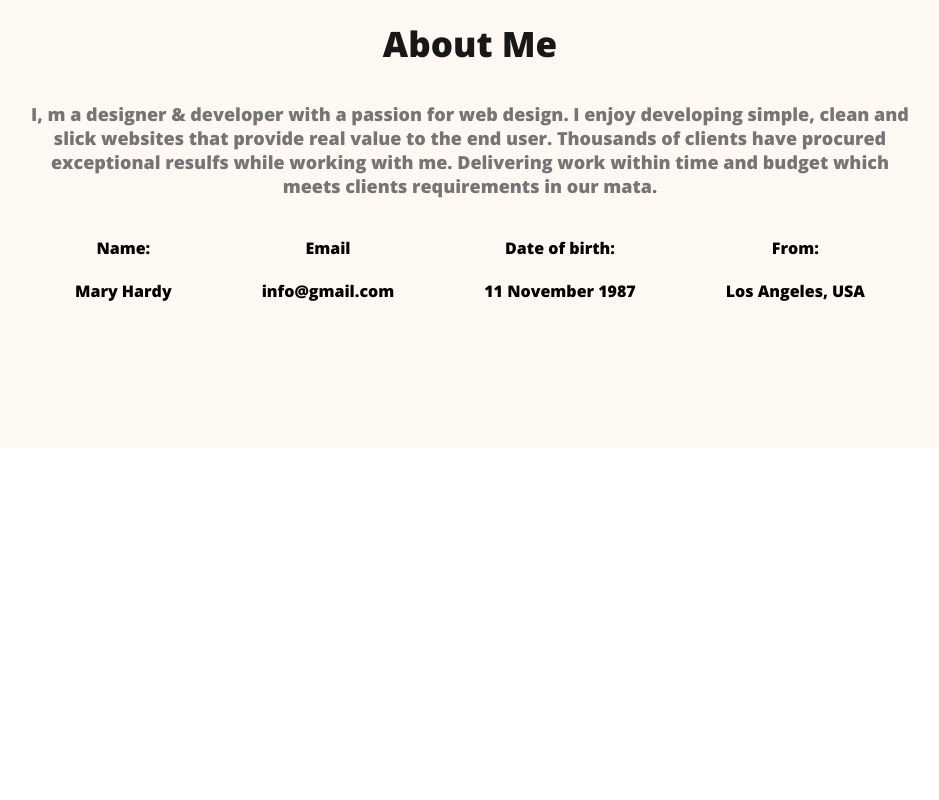
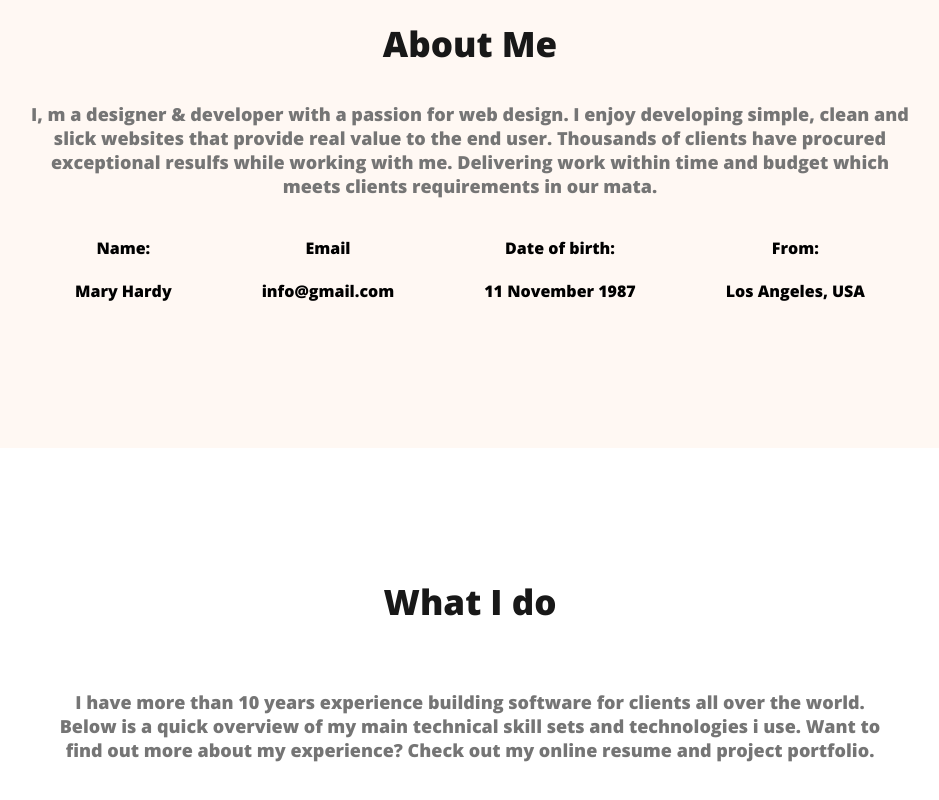
Before and after one commit to Riftekhar/Developer-portfolio, a plain HTML site: page index.html in a window 1280 px wide. Shown: the part 1043-1843 px from the top of the page, without its empty margins (170-1109 px from the left). Before the commit the page ends 1621 px from the top, so only its background shows below. Drawn offline with nearby package versions, Linux system fonts and the light colour scheme.

Commit message:
added skills section

```diff
--- a/index.html
+++ b/index.html
@@ -63,6 +63,10 @@
                 </div>
             </div>
         </section>
+        <section>
+            <h3 class="section-title">What I do</h3>
+            <p id="what-i-do-description" class="section-description">I have more than 10 years experience building software for clients all over the world. Below is a quick overview of my main technical skill sets and technologies i use. Want to find out more about my experience? Check out my online resume and project portfolio.</p>
+        </section>
 
     </main>
     <footer>
--- a/styles/portfolio.css
+++ b/styles/portfolio.css
@@ -93,3 +93,6 @@ margin: 130px 0;
 .about-info{
     text-align: center;
 }
+#what-i-do-description{
+    padding: 30px 150px;
+}
```
